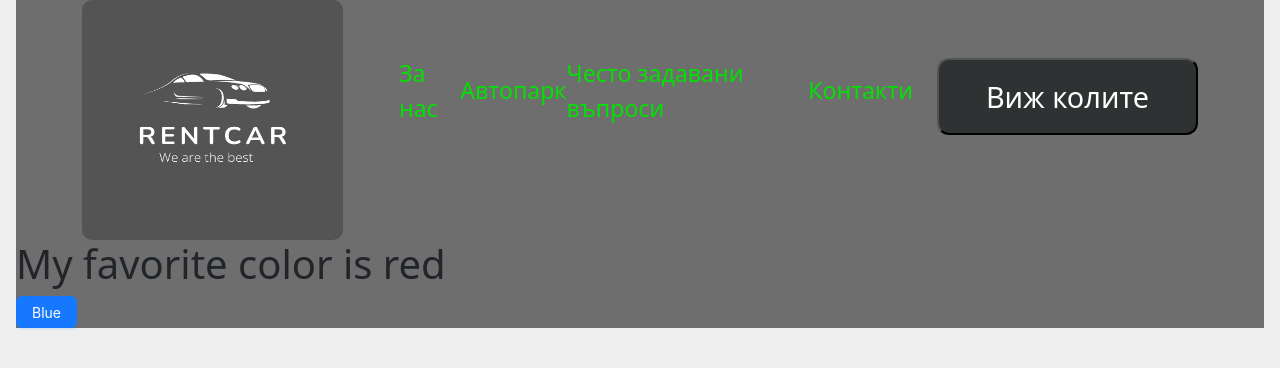
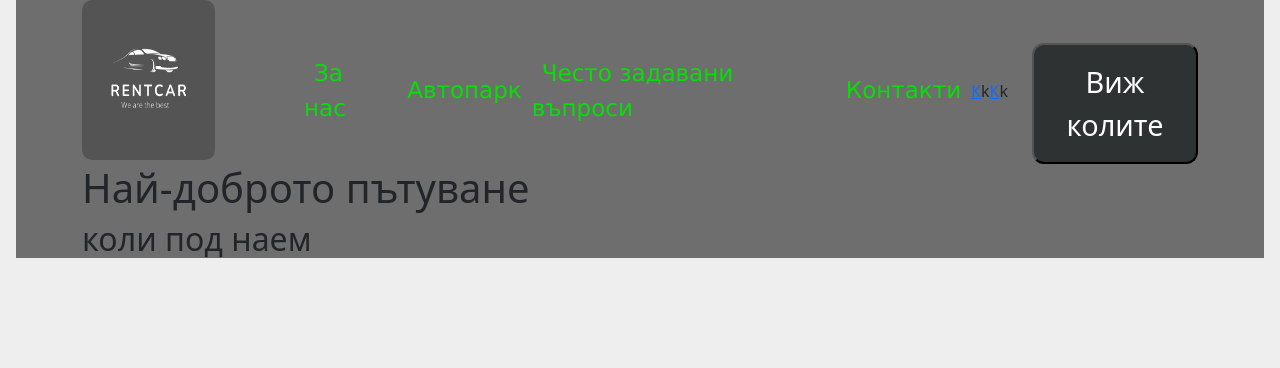
Before and after one commit to Markov654/coppy-list, a React (Create React App) app: page / in a window 1280 px wide. Shown: the top 368 px of the page. Built offline with nearby package versions, Linux system fonts and the light colour scheme; a small style sheet from the web is missing.

Commit message:
fix responsive desing and end header

```diff
--- a/src/App.css
+++ b/src/App.css
@@ -11,12 +11,17 @@ body{
   margin: 0;
 }
 
+.container{
+  width: 100%;
+}
+
 ul{
   list-style-type: none;
 }
 
 li {
 color: aliceblue;
+
 }
 
 .navigation  ul{
@@ -24,10 +29,10 @@ color: aliceblue;
  display: flex;
 align-items: center;
  flex-direction: column;
- justify-content: space-between;
+justify-content: space-betweens;
  margin-top: 3.5em;
+ margin-left: 0;
 
- color: aqua;
 
 
 
@@ -35,10 +40,11 @@ align-items: center;
 
 }
 
-@media only screen and (min-width: 800px) {
+@media only screen and (min-width: 1050px) {
 
  .navigation ul{
   flex-direction: row;
+
  }
 
 }
@@ -49,6 +55,8 @@ align-items: center;
   text-decoration: none;
   color: rgb(6, 223, 6);
   font-size: 1.2em;
+  font-family: 'Lucida Sans', 'Lucida Sans Regular', 'Lucida Grande', 'Lucida Sans Unicode', Geneva, Verdana, sans-serif;
+  margin: 5px;
 
 }
 
@@ -61,7 +69,7 @@ a:hover {
   color: white;
   background-color: #2e3233;
   font-size: 1.8em;
-  margin-top: 2em;
+  margin-top: 1.5em;
   padding: 15px;
   cursor: pointer;
   border-radius: 12px;
@@ -79,6 +87,14 @@ img{
   width: 100%;
 }
 
+@media only screen and (min-width: 800px){
+  img{
+    width: 80%;
+    height: 160px;
+
+  }
+}
+
 .rabbit{
   background-color: yellowgreen;
   width: 250px;
--- a/src/Home.js
+++ b/src/Home.js
@@ -3,13 +3,13 @@ import{ Button }from"antd"
 ;
 const Home = () => {
 
-    const [color,setColor] = useState('red');
 
-    return <div>
-       <h1>My favorite color is {color}</h1>
-       <Button type = "primary" onClick={() => setColor('blue')}>Blue</Button>
 
-    </div>;
+    return (<div className="container">
+        <h1>Най-доброто пътуване</h1>
+        <h2>коли под наем</h2>
+
+    </div>);
 }
 
 export default Home;
--- a/src/NavBar.js
+++ b/src/NavBar.js
@@ -7,23 +7,26 @@ const Navbar = () => {
     return (
      <div className='container'>
         <div className='row'>
-            <div className='col-md-3'>
+            <div className='col-md-2'>
             <img src = {logo}  height={240}></img>
             </div>
-     <div className='col-md-6'>
+     <div className='col-md-8'>
      <nav className='navigation'>
         <ul>
         <li><a> <Link to="/">За нас</Link></a></li>
         <li><a> <Link to="/about">Автопарк</Link></a></li>
         <li><a> <Link  to="/projects">Често задавани въпроси</Link></a></li>
         <li><a> <Link to="/contact">Контакти</Link></a></li>
+        <span><Link to="/contact">К</Link>k</span>
+        <span><Link to="/contact">К</Link>k</span>
+
 
 
         </ul>
 
                     </nav>
      </div>
-     <div className='col-md-3'>
+     <div className='col-md-2'>
         <button className='button'>Виж колите</button>
      </div>
         </div>
```
